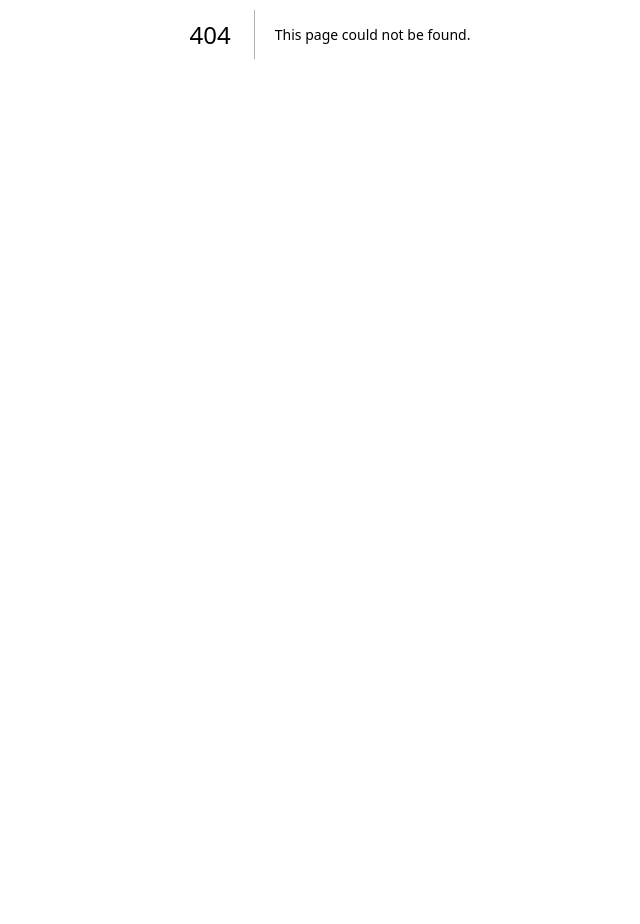
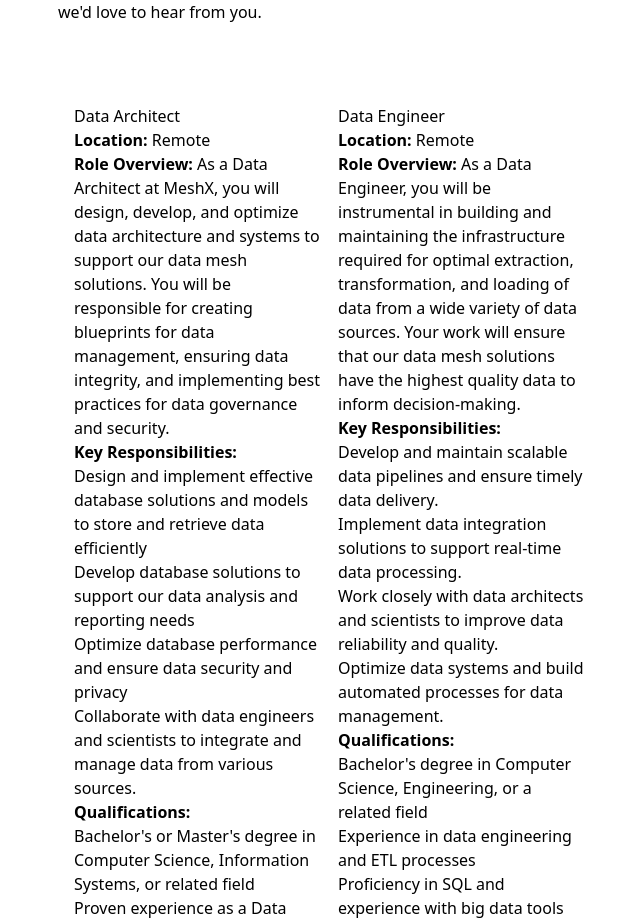
Before and after one commit to meshxdata/meshxdev-next, a Next.js app: page /careers in a window 1280 px wide. Before the commit this address had no page. Shown: the part 366-1290 px from the top of the page, without its empty margins (310-950 px from the left). Before the commit the page ends 800 px from the top, so only its background shows below. Built offline with nearby package versions, Linux system fonts and the light colour scheme.

Commit message:
added careers page

```diff
--- /dev/null
+++ b/pages/careers.tsx
@@ -0,0 +1,133 @@
+import Layout from "../components/layout";
+
+const Careers = () => (
+  <Layout>
+    <section className="body">
+      <div className="separator-line"></div>
+      <section className="main-content">
+        <header className="header-title">Careers at MeshX</header>
+        <p className="description-text">
+          Welcome to MeshX's Careers Page! Join us in revolutionizing the future of data architecture. At MeshX, we are at the forefront of innovation, harnessing the power of data mesh technology to transform how organizations manage and utilize data. If you are passionate about data and technology, and thrive in a collaborative, dynamic environment, we'd love to hear from you.
+        </p>
+        <section className="job-section">
+          <div className="max-w-7xl mx-auto mt-16 grid grid-cols-1 sm:grid-cols-1 md:grid-cols-6 lg:grid-cols-6 gap-4 p-4">
+            <article className="job-card lg:col-span-3 md:col-span-3 col-span-1">
+              <h2 className="job-title">Data Architect</h2>
+              <p className="job-location"><strong>Location:</strong> Remote</p>
+              <p className="job-overview">
+                <strong>Role Overview:</strong> As a Data Architect at MeshX, you will design, develop, and optimize data architecture and systems to support our data mesh solutions. You will be responsible for creating blueprints for data management, ensuring data integrity, and implementing best practices for data governance and security.
+              </p>
+              <div className="job-responsibilities">
+                <strong>Key Responsibilities:</strong>
+                <ul>
+                  <li>Design and implement effective database solutions and models to store and retrieve data efficiently</li>
+                  <li>Develop database solutions to support our data analysis and reporting needs</li>
+                  <li>Optimize database performance and ensure data security and privacy</li>
+                  <li>Collaborate with data engineers and scientists to integrate and manage data from various sources.</li>
+                </ul>
+              </div>
+              <div className="job-qualifications">
+                <strong>Qualifications:</strong>
+                <ul>
+                  <li>Bachelor's or Master's degree in Computer Science, Information Systems, or related field</li>
+                  <li>Proven experience as a Data Architect or similar role</li>
+                  <li>Strong knowledge of database structure systems, AI and machine learning</li>
+                  <li>Familiarity with data visualization tools and techniques</li>
+                </ul>
+              </div>
+              <a className="apply-button" href="mailto:careers@meshx.dev?subject=Data Architect">
+                <span className="apply-text">Apply</span>
+              </a>
+            </article>
+            <article className="job-card lg:col-span-3 md:col-span-3 col-span-1">
+              <h2 className="job-title">Data Engineer</h2>
+              <p className="job-location"><strong>Location:</strong> Remote</p>
+              <p className="job-overview">
+                <strong>Role Overview:</strong> As a Data Engineer, you will be instrumental in building and maintaining the infrastructure required for optimal extraction, transformation, and loading of data from a wide variety of data sources. Your work will ensure that our data mesh solutions have the highest quality data to inform decision-making.
+              </p>
+              <div className="job-responsibilities">
+                <strong>Key Responsibilities:</strong>
+                <ul>
+                  <li>Develop and maintain scalable data pipelines and ensure timely data delivery.</li>
+                  <li>Implement data integration solutions to support real-time data processing.</li>
+                  <li>Work closely with data architects and scientists to improve data reliability and quality.</li>
+                  <li>Optimize data systems and build automated processes for data management.</li>
+                </ul>
+              </div>
+              <div className="job-qualifications pb-[25px]">
+                <strong>Qualifications:</strong>
+                <ul>
+                  <li>Bachelor's degree in Computer Science, Engineering, or a related field</li>
+                  <li>Experience in data engineering and ETL processes</li>
+                  <li>Proficiency in SQL and experience with big data tools</li>
+                  <li>Knowledge of cloud platforms and data pipeline tools</li>
+                </ul>
+              </div>
+              <a className="apply-button" href="mailto:careers@meshx.dev?subject=Data Engineer">
+                <span className="apply-text">Apply</span>
+              </a>
+            </article>
+            <article className="job-card lg:col-span-3 md:col-span-3 col-span-1">
+              <h2 className="job-title">DevOps Engineer</h2>
+              <p className="job-location"><strong>Location:</strong> Remote</p>
+              <p className="job-overview">
+                <strong>Role Overview:</strong> As a DevOps Engineer, you will play a key role in streamlining our operations and processes for software development, testing, and deployment. You will collaborate with our development and IT teams to automate and improve our workflows, ensuring high-quality and timely delivery of software products.
+              </p>
+              <div className="job-responsibilities">
+                <strong>Key Responsibilities:</strong>
+                <ul>
+                  <li>Design, implement, and manage CI/CD pipelines.</li>
+                  <li>Automate testing and deployment processes to enhance reliability and performance.</li>
+                  <li>Monitor system performance and troubleshoot issues to ensure system stability.</li>
+                  <li>Collaborate with developers to optimize software performance and scalability.</li>
+                </ul>
+              </div>
+              <div className="job-qualifications">
+                <strong>Qualifications:</strong>
+                <ul>
+                  <li>Bachelor's degree in Computer Science, Engineering, or a related field</li>
+                  <li>Experience with DevOps tools and practices.</li>
+                  <li>Proficiency in scripting languages and automation tools.</li>
+                  <li>Strong understanding of cloud infrastructure and containerization.</li>
+                </ul>
+              </div>
+              <a className="apply-button" href="mailto:careers@meshx.dev?subject=Devops Engineer">
+                <span className="apply-text">Apply</span>
+              </a>
+            </article>
+            <article className="job-card lg:col-span-3 md:col-span-3 col-span-1 h-[1000px]">
+              <h2 className="job-title">Frontend Developer</h2>
+              <p className="job-location"><strong>Location:</strong> Remote</p>
+              <p className="job-overview">
+                <strong>Role Overview:</strong> As a Frontend Developer at MeshX, you will be responsible for creating intuitive and visually appealing user interfaces for our applications. Your work will ensure that our users have a seamless and engaging experience when interacting with our tools and data.
+              </p>
+              <div className="job-responsibilities">
+                <strong>Key Responsibilities:</strong>
+                <ul>
+                  <li>Develop responsive and user-friendly web applications.</li>
+                  <li>Collaborate with designers and backend developers to implement new features.</li>
+                  <li>Optimize applications for maximum speed and scalability.</li>
+                  <li>Ensure the technical feasibility of UI/UX designs.</li>
+                </ul>
+              </div>
+              <div className="job-qualifications pb-[52px]">
+                <strong>Qualifications:</strong>
+                <ul>
+                  <li>Bachelor's degree in Computer Science, Engineering, or related field.</li>
+                  <li>Proficiency in HTML, CSS, JavaScript, and modern frontend frameworks (e.g., React, Angular, Vue).</li>
+                  <li>Experience with responsive and adaptive design principles.</li>
+                  <li>Strong problem-solving skills and attention to detail.</li>
+                </ul>
+              </div>
+              <a className="apply-button" href="mailto:careers@meshx.dev?subject=Frontend Engineer">
+                <span className="apply-text">Apply</span>
+              </a>
+            </article>
+          </div>
+        </section>
+      </section>
+    </section>
+  </Layout>
+);
+
+export default Careers;
```
Also changed, not shown: components/GetStartedForm/index.tsx (+47 -28 lines).
